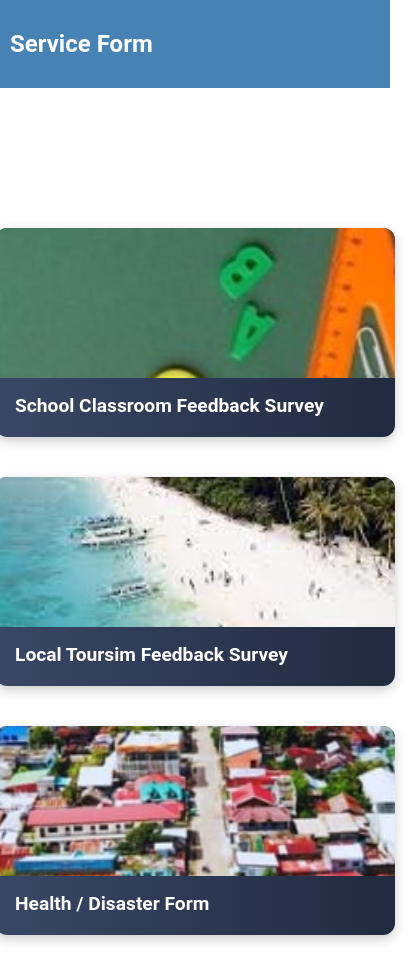
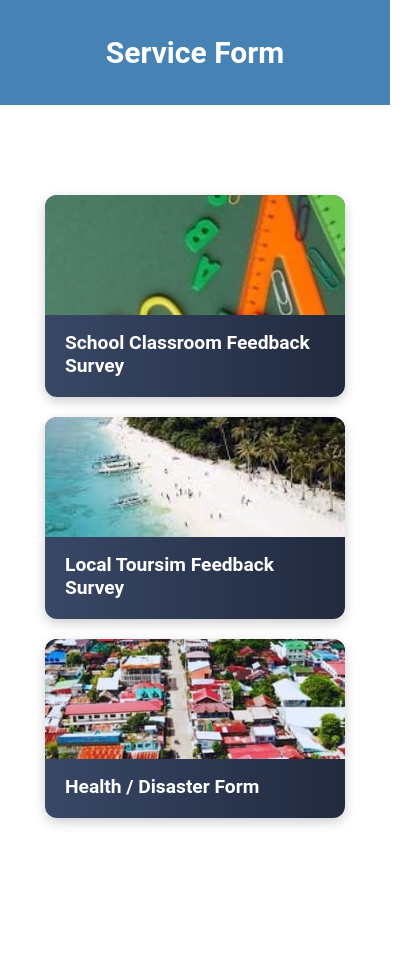
Before and after one commit to grumiku/Service-Forms, a plain HTML site: page index.html in a window 390 px wide. Shown: the whole page, 415 px wide, since content can reach past the window. After the commit the page ends 844 px from the top, so only its background shows below. Drawn offline with Linux system fonts and the light colour scheme.

Commit message:
Update home.css

```diff
--- a/home.css
+++ b/home.css
@@ -4,17 +4,16 @@ body {
   margin: 0;
   padding: 0;
   color: white;
-
 }
 
 .header {
   background-color: #4682B4;
-  padding: 10px;
+  padding: 10px 20px;
   text-align: left;
   color: white;
-  font-size: 125;
+  font-size: 15px;
   font-weight: bold;
-  margin-bottom: 120px;
+  margin-bottom: 80px;
 }
 
 .image-row {
@@ -39,6 +38,7 @@ body {
   color: white;
   border-radius: 12px;
   width: 400px;
+  max-width: 90%;
   text-decoration: none;
   box-shadow: 0 4px 12px rgba(0, 0, 0, 0.2);
   overflow: hidden;
@@ -47,13 +47,18 @@ body {
   flex-direction: column;
 }
 
+.class-card * {
+  text-decoration: none;
+  color: inherit;
+}
+
 .class-card:hover {
   transform: translateY(-5px);
   box-shadow: 0 8px 16px rgba(0, 0, 0, 0.409);
 }
 
 .card-banner {
-  width: 120%;
+  width: 100%;
   height: 150px;
   object-fit: cover;
 }
@@ -71,3 +76,52 @@ body {
   font-weight: 600;
   margin-bottom: 4px;
 }
+
+
+@media (max-width: 992px) {
+  .header {
+    font-size: 28px;
+    text-align: center;
+  }
+
+  .image-row {
+    gap: 30px;
+    padding: 0 15px;
+  }
+}
+
+@media (max-width: 768px) {
+  .header {
+    font-size: 24px;
+  }
+
+  .class-card {
+    width: 350px;
+    max-width: 90%;
+  }
+}
+
+@media (max-width: 480px) {
+  .header {
+    font-size: 20px;
+    padding: 10px;
+  }
+
+  .image-row {
+    gap: 20px;
+    padding: 0 10px;
+  }
+
+  .card-wrapper {
+    padding: 10px;
+  }
+
+  .class-card {
+    width: 300px;
+    max-width: 100%;
+  }
+
+  .card-banner {
+    height: 120px;
+  }
+}
```
